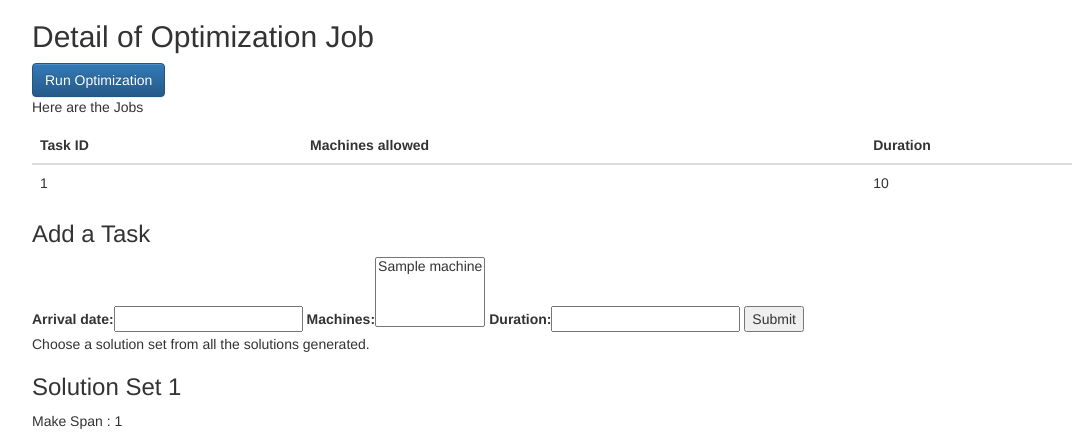
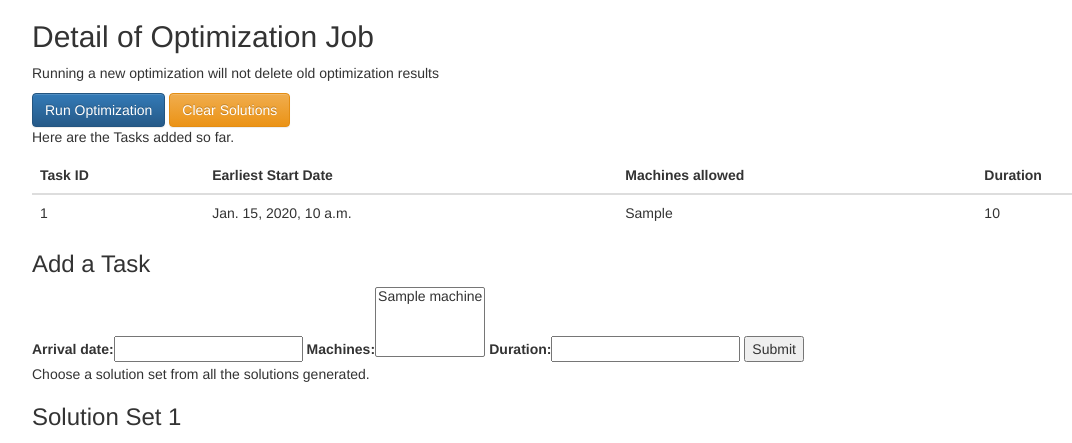
Before and after one commit to joegr/plastics-plant-optimization, a Django app: template plastics/templates/plastics/optimization_details.html in a window 1280 px wide. Shown: the top 443 px of the page, without its empty margins (38-1110 px from the left). Run offline with Django 3.2, Linux system fonts and the light colour scheme; tables that the repository leaves empty hold one stand-in row (values such as "Sample post"); the template is opened without the code that fills it: values that come from a table or form of the project are taken from there, most other values are stand-ins (such as "Sample title", 1, 10 or a date in 2020); data that the repository does not hold is empty; some libraries are stand-ins or nearby versions.

Commit message:
add code to clear solutions

```diff
--- a/optimization/urls.py
+++ b/optimization/urls.py
@@ -23,6 +23,7 @@ urlpatterns = [
     path("",views.home, name='home'),
     path("create_job/", views.create_new_optimization_job, name="create_new_optimization_job"),
     path("job/<int:pk>/",views.optimization_job, name='optimization_job_details'),
-    path("job/<int:pk>/create",views.optimization_job, name='create_optimization_job'),
+    path("job/<int:pk>/create/",views.optimization_job, name='create_optimization_job'),
+    path("job/<int:pk>/clear_all_solution_sets/",views.clear_all_solution_sets, name='clear_all_solution_sets'),
 
 ]
--- a/plastics/models.py
+++ b/plastics/models.py
@@ -18,7 +18,11 @@ class Job(models.Model):
     machines = models.ManyToManyField(Machine)#compatible machines
     duration = models.IntegerField()
     optimization_job = models.ForeignKey(OptimizationJob, on_delete=models.CASCADE)
-
+    def get_machines_str(self):
+        s = ""
+        for m in self.machines.all():
+            s += "| " +  m.name + " |"
+        return s
 # For Each Optimization Job we choose a number of jobs.
 # and then optimize for it.
 # 1 OptimizationJob has many solution Set
--- a/plastics/templates/plastics/optimization_details.html
+++ b/plastics/templates/plastics/optimization_details.html
@@ -2,12 +2,15 @@
 {% block content %}
 <div class="container">
     <h2>Detail of Optimization Job </h2>
+    <p>Running a new optimization will not delete old optimization results</p>
     <a class="btn btn-primary" href="/solve/{{optimization_job.id}}/">Run Optimization</a>
-    <p> Here are the Jobs </p>
+    <a class="btn btn-warning" href="{% url 'clear_all_solution_sets' pk=optimization_job.id %}" >Clear Solutions </a>
+    <p> Here are the Tasks added so far. </p>
     <table class="table">
         <thead>
             <tr>
                 <th>Task ID</th>
+                <th>Earliest Start Date</th>
                 <th>Machines allowed</th>
                 <th>Duration</th>
             </tr>
@@ -16,7 +19,8 @@
             {% for job in jobs %}
             <tr>
                 <td>{{job.id}}</td>
-                <td> </td>
+                <td>{{job.arrival_date}}</td>
+                <td>{{job.get_machines_str}}</td>
                 <td>{{job.duration}}</td>
             </tr>
             {% endfor %}
```
Also changed, not shown: plastics/views.py (+12 -4 lines).
